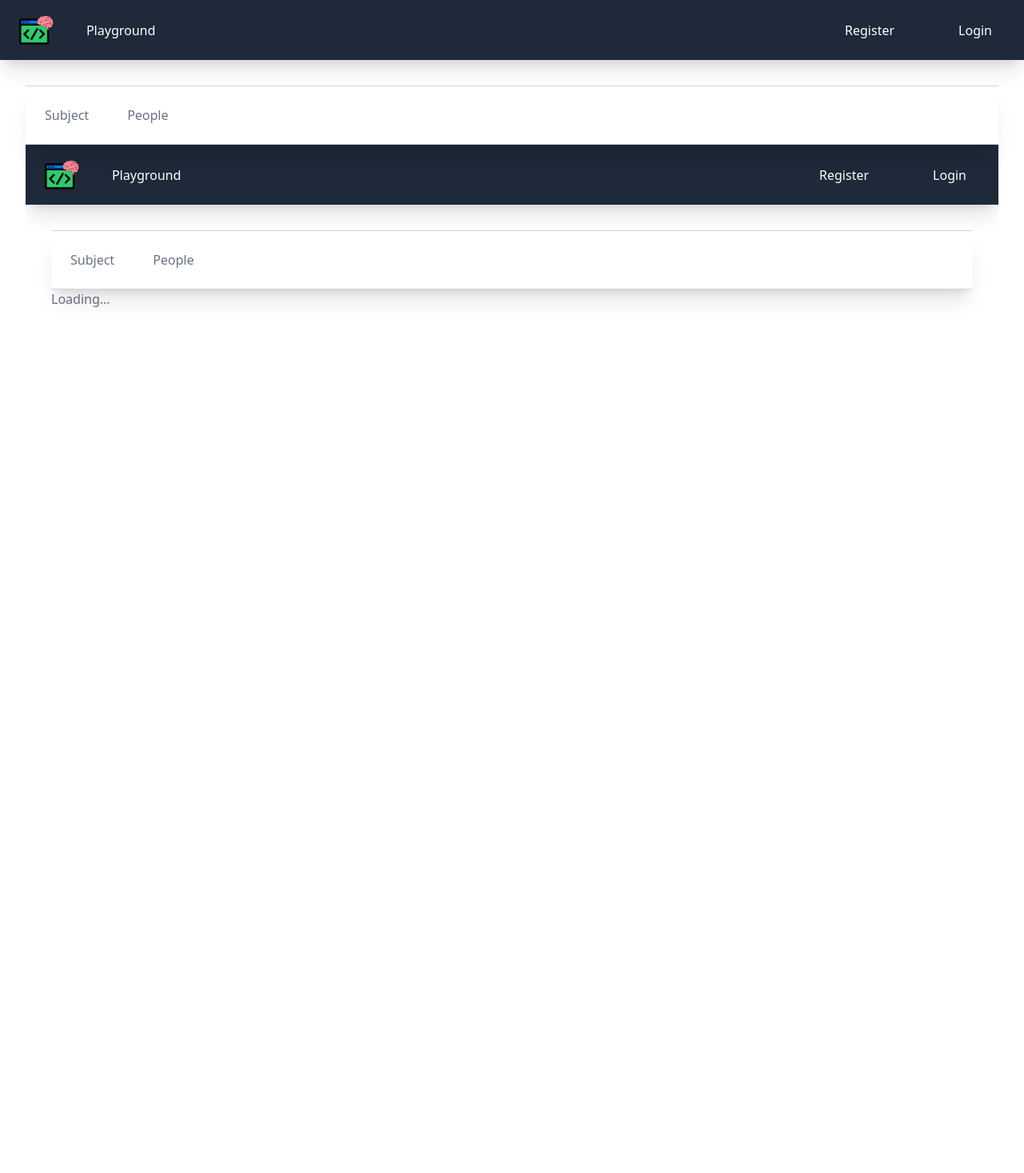
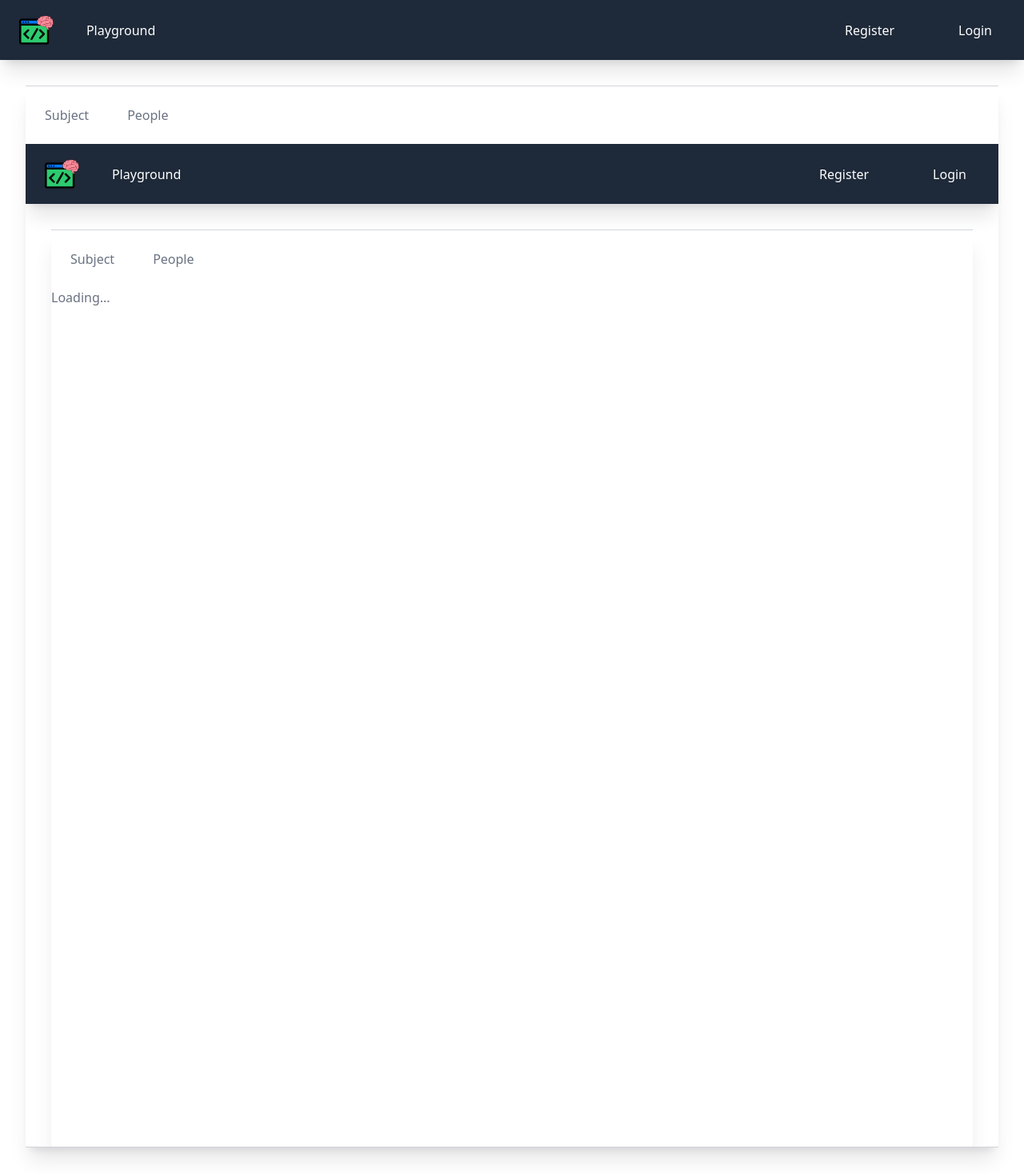
Before and after one commit to Fbaguio-v/CodeCheckAI, a Django app: a page that uses a_classroom/templates/a_classroom/subject/subject_view.html in a window 1280 px wide. Shown: the whole page at 80% size. Run offline with Django 5.2, Linux system fonts and the light colour scheme; tables that the repository leaves empty hold one stand-in row (values such as "Sample post"); style sheets or scripts are compiled from the project's sources; parts of the project's set-up code (start-up, migrations or seed data) failed here and were passed over; some libraries are stand-ins or nearby versions.

Commit message:
some update

```diff
--- a/a_classroom/templates/a_classroom/subject/partials/subject.html
+++ b/a_classroom/templates/a_classroom/subject/partials/subject.html
@@ -88,8 +88,10 @@
             hx-trigger="click"
             hx-target="#parent-element"
             hx-swap="outerHTML"
-            type="submit" class="p-2 border border-gray-300 rounded-md shadow-md cursor-pointer hover:bg-gray-100 w-50">Create</button>
-            <p class="p-2 border border-gray-300 rounded-md shadow-md cursor-pointer w-50">{{ subject.subject_id }}</p>
+            type="submit" class="p-2 border border-gray-300 rounded-md shadow-md cursor-pointer hover:bg-gray-100 w-50" title="Create activity">Create</button>
+            <p class="p-2 border border-gray-300 rounded-md shadow-md cursor-pointer w-50 flex items-center justify-center" title="Class Code">
+                {{ subject.subject_id }}
+            </p>
         </div>
     {% endif %}
 </div>
--- a/a_classroom/templates/a_classroom/subject/subject_view.html
+++ b/a_classroom/templates/a_classroom/subject/subject_view.html
@@ -4,10 +4,12 @@
 {% block title %} {{ subject.course_code }} {% endblock %}
 {% block content %}
     {% if subject %}
-        <nav class="sticky top-0 z-50 flex justify-between col-span-2 p-6 space-x-6 text-black bg-white border-t border-b border-gray-300 border-solid shadow-xl ">
-            <ul class="flex space-x-12 ">
+<nav class="sticky top-0 z-50 flex flex-col col-span-2 h-full w-full bg-white border-t border-b border-gray-300 border-solid shadow-xl">
+    <!-- Navigation Links -->
+    <div class="flex justify-between p-6 space-x-6 text-black">
+        <ul class="flex space-x-12">
             <li>
-                    <a  class="relative pb-2 text-gray-500 transition-all duration-300 ease-in-out hover:text-blue-600 hover:after:w-full after:absolute after:-bottom-1 after:left-0 after:h-0.5 after:w-0 after:bg-blue-600 after:transition-all after:duration-300"
+                <a class="relative pb-2 text-gray-500 transition-all duration-300 ease-in-out hover:text-blue-600 hover:after:w-full after:absolute after:-bottom-1 after:left-0 after:h-0.5 after:w-0 after:bg-blue-600 after:transition-all after:duration-300"
                    id="subject"
                    href="{% url 'a_classroom:v' subject.subject_id %}"
                    hx-get="{% url 'a_classroom:v' subject.subject_id %}"
@@ -18,7 +20,7 @@
                 </a>
             </li>
             <li>
-                    <a  class="relative pb-2 text-gray-500 transition-all duration-300 ease-in-out hover:text-blue-600 hover:after:w-full after:absolute after:-bottom-1 after:left-0 after:h-0.5 after:w-0 after:bg-blue-600 after:transition-all after:duration-300"
+                <a class="relative pb-2 text-gray-500 transition-all duration-300 ease-in-out hover:text-blue-600 hover:after:w-full after:absolute after:-bottom-1 after:left-0 after:h-0.5 after:w-0 after:bg-blue-600 after:transition-all after:duration-300"
                    id="students"
                    href="{% url 'a_classroom:v' subject.subject_id %}"
                    hx-get="{% url 'a_classroom:v' subject.subject_id %}"
@@ -29,12 +31,14 @@
                 </a>
             </li>
         </ul>
-        </nav>
+    </div>
 
-        <div class="overflow-auto">
+    <!-- Content Area - Now inside the nav -->
+    <div class="overflow-y-auto flex-1 scrollbar-thin scrollbar-thumb-gray-400 scrollbar-track-gray-100">
         <div id="output">
             <p class="text-gray-500">Loading...</p>
         </div>
     </div>
+</nav>
     {% endif %}
 {% endblock %}
```
Lines whose indentation alone changed are shown as unchanged.
